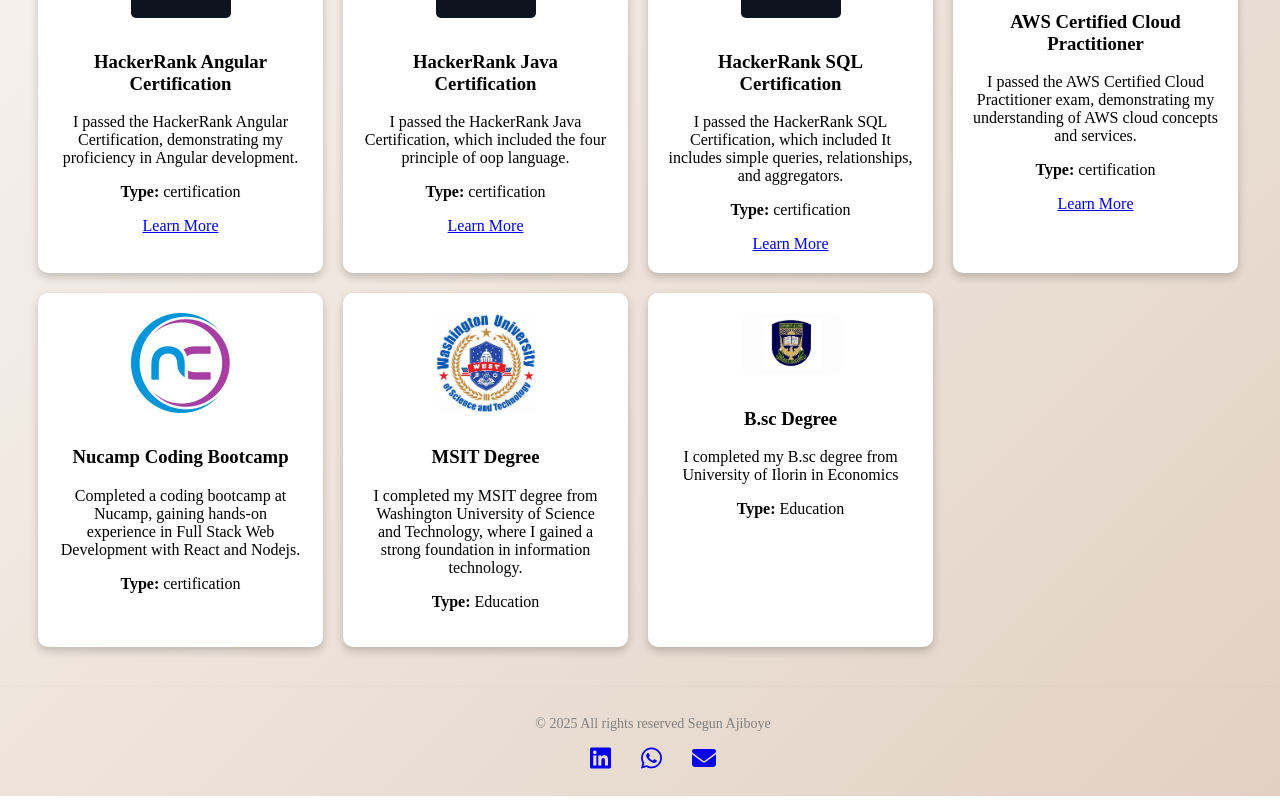
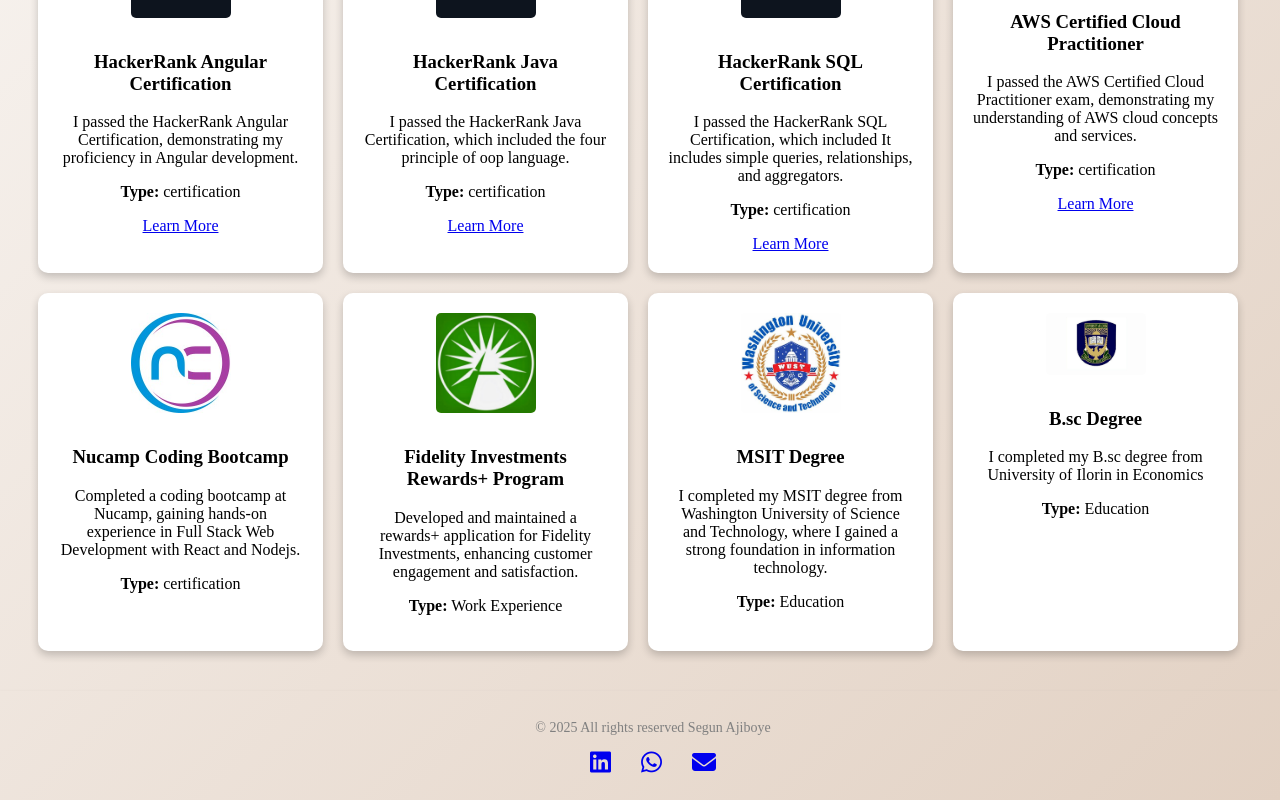
Before and after one commit to saifajiboye/segun-angular-portfolio, an Angular app: page /about-me in a window 1280 px wide. Shown: the part 788-1588 px from the top of the page. Built offline with nearby package versions, Linux system fonts and the light colour scheme.

Commit message:
Added fidelity project

```diff
--- a/src/app/components/accomplishments/accomplishments.component.ts
+++ b/src/app/components/accomplishments/accomplishments.component.ts
@@ -47,6 +47,12 @@ export class AccomplishmentsComponent {
   type: 'certification'
 },
 
+{
+  title: 'Fidelity Investments Rewards+ Program',
+  description: 'Developed and maintained a rewards+ application for Fidelity Investments, enhancing customer engagement and satisfaction.',
+  imageUrl: 'assets/fidelity-logo.png',
+  type: 'Work Experience'
+},
 
   {
     title: 'MSIT Degree',
@@ -54,6 +60,8 @@ export class AccomplishmentsComponent {
     imageUrl: 'assets/wust_logo.jpg',
     type: 'Education'
   },
+
+
   {
     title: 'B.sc Degree',
     description: 'I completed my B.sc degree from University of Ilorin in Economics',
```
